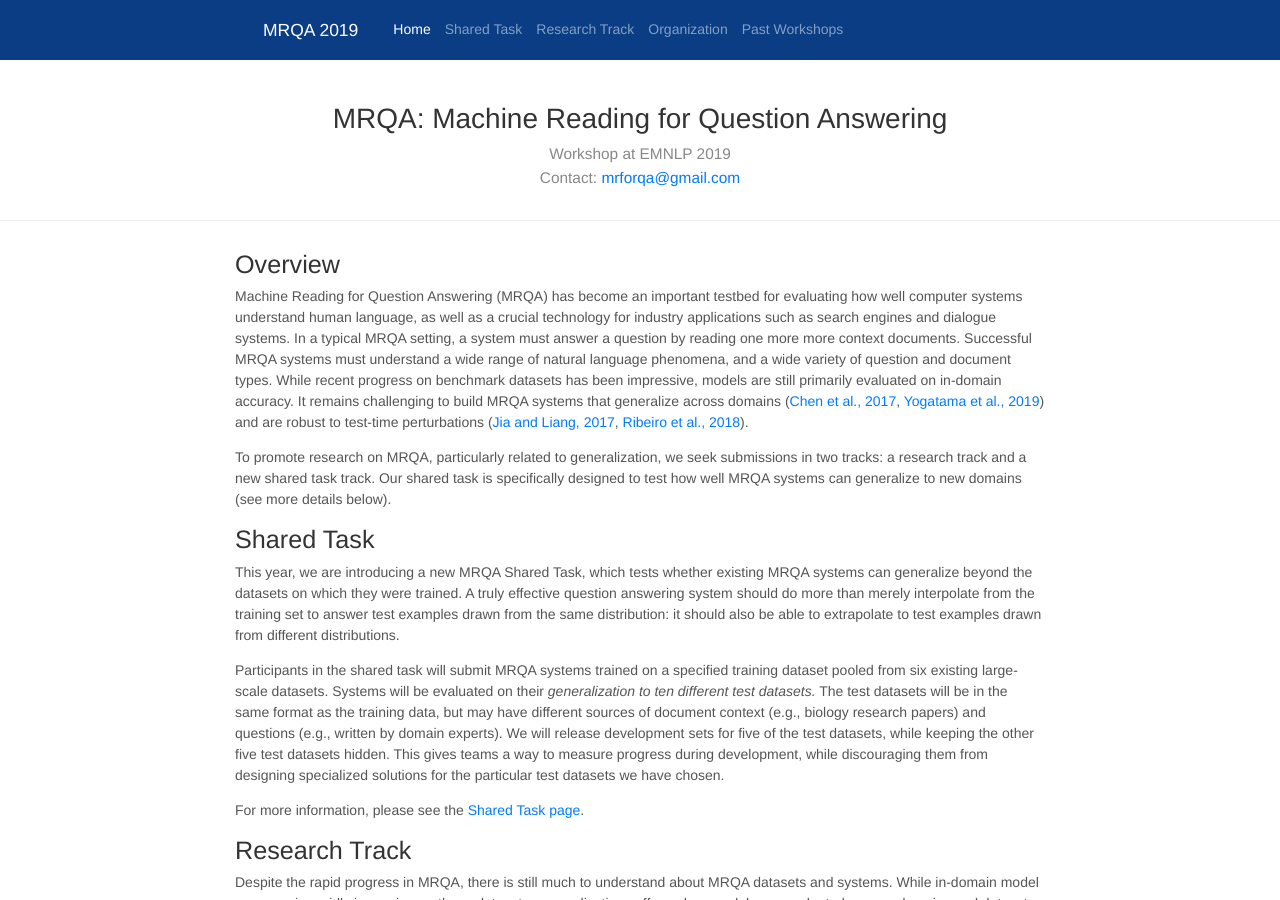
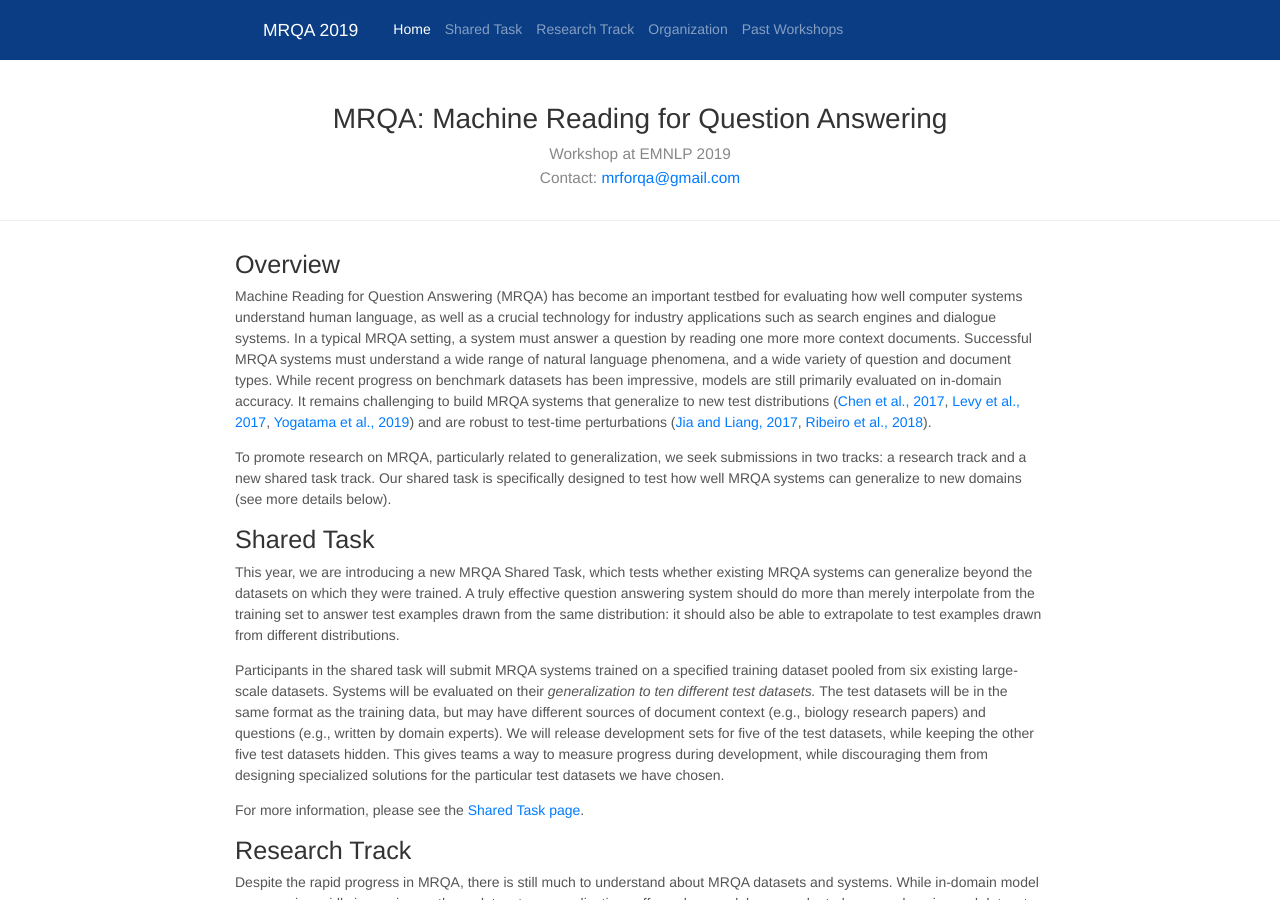
Before and after one commit to mrqa/mrqa.github.io, a Jekyll site: the page built from rc/index.md, in a window 1280 px wide and 900 px high. Built offline with Jekyll 4.4.1, drawn with Linux system fonts in a browser that asks for light colours; nearby versions of some CDN libraries.

Commit message:
Update index

```diff
--- a/rc/index.md
+++ b/rc/index.md
@@ -12,8 +12,8 @@ In a typical MRQA setting, a system must answer a question by reading one more m
 Successful MRQA systems must understand a wide range of natural language phenomena, and a wide variety of question and document types.
 While recent progress on benchmark datasets has been impressive, models are still primarily evaluated on in-domain accuracy.
 It remains challenging to
-build MRQA systems that generalize across domains
-([Chen et al., 2017](https://arxiv.org/pdf/1704.00051.pdf), [Yogatama et al., 2019](https://arxiv.org/pdf/1901.11373.pdf))
+build MRQA systems that generalize to new test distributions
+([Chen et al., 2017](https://arxiv.org/pdf/1704.00051.pdf), [Levy et al., 2017](http://nlp.cs.washington.edu/zeroshot/zeroshot.pdf), [Yogatama et al., 2019](https://arxiv.org/pdf/1901.11373.pdf))
 and are robust to test-time perturbations
 ([Jia and Liang, 2017](https://arxiv.org/pdf/1707.07328.pdf), [Ribeiro et al., 2018](https://homes.cs.washington.edu/~marcotcr/acl18.pdf)).
 
```
